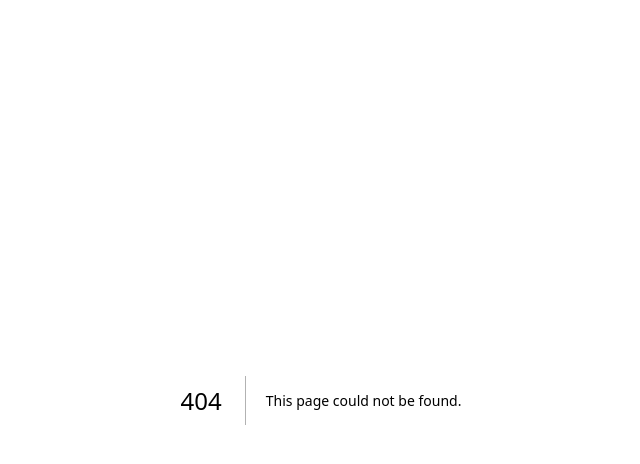
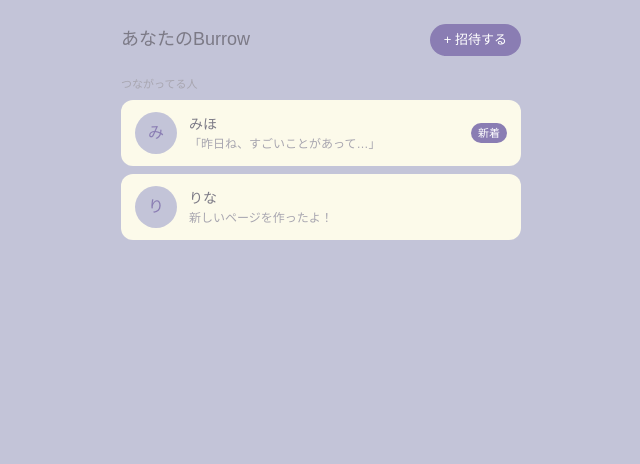
Before and after one commit to hurihara/burrow, a Next.js app: page /home in a window 1280 px wide. Before the commit this address had no page. Shown: the top 464 px of the page, without its empty margins (319-959 px from the left). Built offline with nearby package versions, Linux system fonts and the light colour scheme.

Commit message:
Create page.tsx

```diff
--- /dev/null
+++ b/app/home/page.tsx
@@ -0,0 +1,30 @@
+'use client'
+
+export default function HomePage() {
+  return (
+    <main style={{ minHeight: '100vh', background: '#C3C4D8', padding: '1.5rem 1rem' }}>
+      <div style={{ maxWidth: '400px', margin: '0 auto' }}>
+        <div style={{ display: 'flex', justifyContent: 'space-between', alignItems: 'center', marginBottom: '1.25rem' }}>
+          <div style={{ fontSize: '18px', fontWeight: 500, color: '#7C7A86' }}>あなたのBurrow</div>
+          <button style={{ background: '#8A7DB3', color: '#fff', border: 'none', borderRadius: '99px', padding: '6px 14px', fontSize: '13px', cursor: 'pointer' }}>+ 招待する</button>
+        </div>
+        <div style={{ fontSize: '11px', color: '#A8A6B0', marginBottom: '8px' }}>つながってる人</div>
+        <div style={{ background: '#FCFAEA', borderRadius: '12px', padding: '12px 14px', display: 'flex', alignItems: 'center', gap: '12px', marginBottom: '8px' }}>
+          <div style={{ width: '42px', height: '42px', borderRadius: '50%', background: '#C3C4D8', display: 'flex', alignItems: 'center', justifyContent: 'center', color: '#8A7DB3', fontWeight: 500, flexShrink: 0 }}>み</div>
+          <div style={{ flex: 1 }}>
+            <div style={{ fontSize: '14px', fontWeight: 500, color: '#7C7A86' }}>みほ</div>
+            <div style={{ fontSize: '12px', color: '#A8A6B0' }}>「昨日ね、すごいことがあって…」</div>
+          </div>
+          <div style={{ background: '#8A7DB3', color: '#fff', borderRadius: '99px', fontSize: '11px', padding: '2px 7px' }}>新着</div>
+        </div>
+        <div style={{ background: '#FCFAEA', borderRadius: '12px', padding: '12px 14px', display: 'flex', alignItems: 'center', gap: '12px', marginBottom: '8px' }}>
+          <div style={{ width: '42px', height: '42px', borderRadius: '50%', background: '#C3C4D8', display: 'flex', alignItems: 'center', justifyContent: 'center', color: '#8A7DB3', fontWeight: 500, flexShrink: 0 }}>り</div>
+          <div style={{ flex: 1 }}>
+            <div style={{ fontSize: '14px', fontWeight: 500, color: '#7C7A86' }}>りな</div>
+            <div style={{ fontSize: '12px', color: '#A8A6B0' }}>新しいページを作ったよ！</div>
+          </div>
+        </div>
+      </div>
+    </main>
+  )
+}
```
